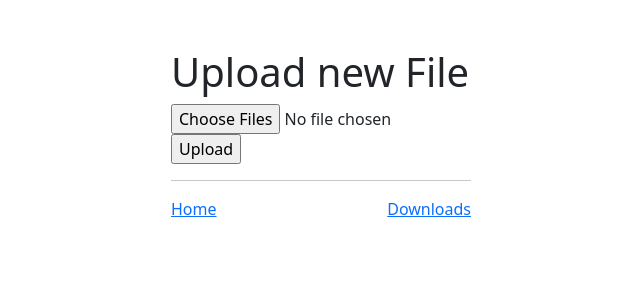
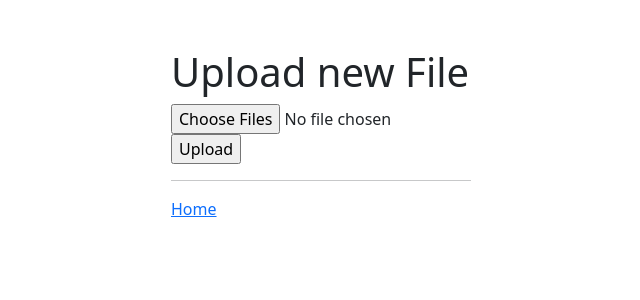
Before and after one commit to cryswerton/py-downloads-site, a Flask app: page /upload in a window 1280 px wide. Shown: the top 300 px of the page, without its empty margins (319-959 px from the left). Run offline with Flask 2, Linux system fonts and the light colour scheme.

Commit message:
Refactoring: removed download page and added directly on the home page

```diff
--- a/app.py
+++ b/app.py
@@ -17,7 +17,12 @@ def allowed_file(filename):
 
 @app.route("/")
 def home():
-    return render_template('home.html')
+    thisdir = os.getcwd()
+    print(os.path.join(thisdir, 'uploads'))
+    files = os.listdir(os.path.join(thisdir, 'uploads'))
+    files.remove(".gitignore")
+    print(files)
+    return render_template('home.html', files=files)
 
 @app.route("/upload", methods=['GET', 'POST'])
 def upload():
@@ -34,15 +39,15 @@ def upload():
                     filename = secure_filename(file.filename)
                     file.save(os.path.join(app.config['UPLOAD_FOLDER'], filename))
                     # return redirect(url_for('downloads'))
-        return redirect(url_for('downloads'))
+        return redirect(url_for('home'))
 
-@app.route("/downloads")
-def downloads():
-    thisdir = os.getcwd()
-    print(os.path.join(thisdir, 'uploads'))
-    files = os.listdir(os.path.join(thisdir, 'uploads'))
-    files.remove(".gitignore")
-    return render_template('downloads.html', files=files)
+# @app.route("/downloads")
+# def downloads():
+#     thisdir = os.getcwd()
+#     print(os.path.join(thisdir, 'uploads'))
+#     files = os.listdir(os.path.join(thisdir, 'uploads'))
+#     files.remove(".gitignore")
+#     return render_template('downloads.html', files=files)
 
 @app.route("/download_file/<name>")
 def download_file(name):
--- a/templates/downloads.html
+++ b/templates/downloads.html
@@ -1,4 +1,4 @@
-{% extends 'base.html' %}
+<!-- {% extends 'base.html' %}
 
 {% block head %}
 
@@ -27,4 +27,4 @@
         </div>
     </div>
 
-{% endblock %}
+{% endblock %} -->
--- a/templates/upload.html
+++ b/templates/upload.html
@@ -18,9 +18,6 @@
         <div>
             <a href="{{ url_for('home')}}">Home</a>
         </div>
-        <div>
-            <a href="{{ url_for('downloads')}}">Downloads</a>
-        </div>
     </div>
 
 {% endblock %}
```
Also changed, not shown: templates/home.html (+10 -3 lines).
